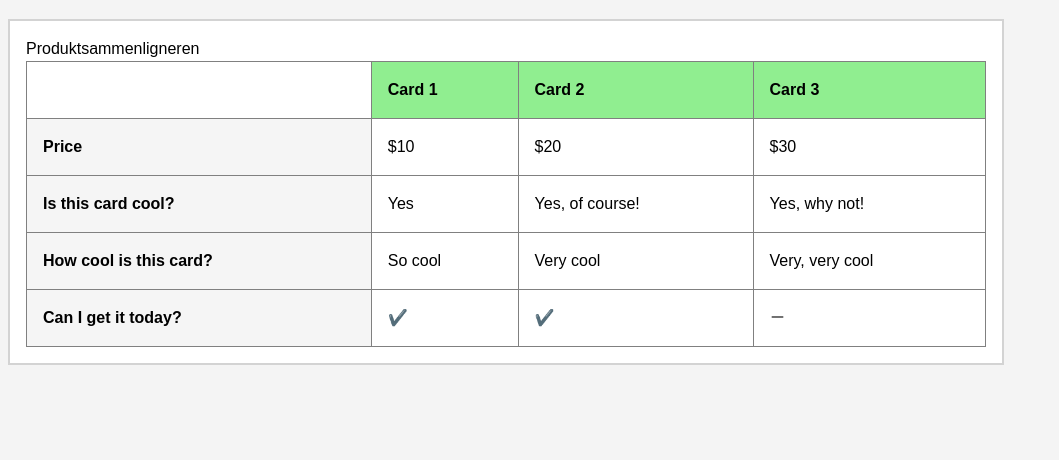
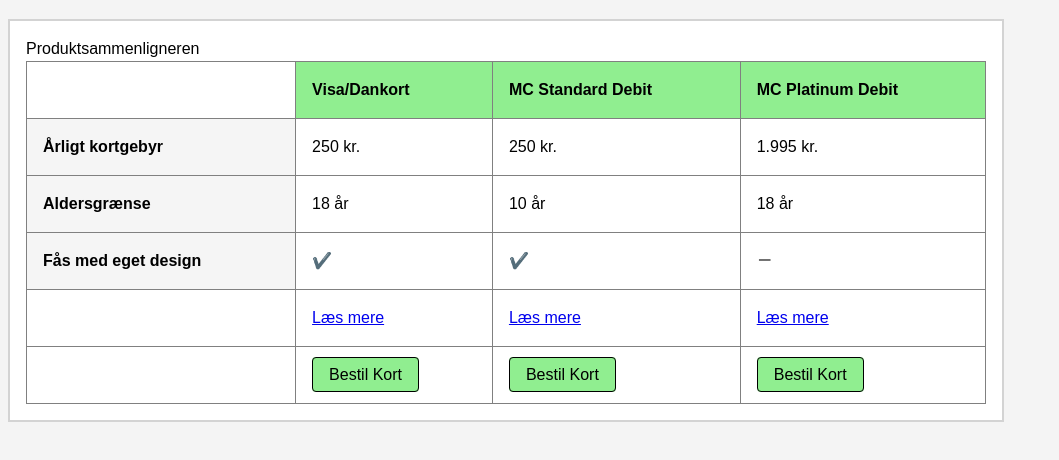
Before and after one commit to Koseioki/responsive-table, a plain HTML site: page index.html in a window 1280 px wide. Shown: the part 72-532 px from the top of the page, without its empty margins (0-1059 px from the left). Drawn offline with Linux system fonts and the light colour scheme.

Commit message:
added table footer and Danish

```diff
--- a/index.html
+++ b/index.html
@@ -1,5 +1,5 @@
 <!DOCTYPE html>
-<html lang="en">
+<html lang="da">
 
 <head>
   <meta charset="UTF-8">
@@ -12,43 +12,57 @@
 <h1>Responsive table</h1>
 <div class="table-wrapper">
   <table>
-    <caption lang="da">
+    <caption>
       Produktsammenligneren
     </caption>
     <thead>
       <tr>
         <td class="row-header"></td>
-        <th scope="col">Card 1</th>
-        <th scope="col">Card 2</th>
-        <th scope="col" class="third-column">Card 3</th>
+        <th scope="col">Visa/Dankort</th>
+        <th scope="col">MC Standard Debit</th>
+        <th scope="col" class="third-column">MC Platinum Debit</th>
       </tr>
     </thead>
     <tbody>
       <tr>
-        <th scope="row" class="row-header">Price</th>
-        <td><span class="narrow-th" aria-hidden="true">Price: </span>$10</td>
-        <td><span class="narrow-th" aria-hidden="true">Price: </span>$20</td>
-        <td class="third-column"><span class="narrow-th" aria-hidden="true">Price: </span>$30</td>
+        <th scope="row" class="row-header">Årligt kortgebyr</th>
+        <td><span class="narrow-th" aria-hidden="true">Årligt kortgebyr: </span>250 kr.</td>
+        <td><span class="narrow-th" aria-hidden="true">Årligt kortgebyr: </span>250 kr.</td>
+        <td class="third-column"><span class="narrow-th" aria-hidden="true">Årligt kortgebyr: </span>1.995 kr.</td>
       </tr>
       <tr>
-        <th scope="row" class="row-header">Is this card cool?</th>
-        <td><span class="narrow-th" aria-hidden="true">Is this card cool?: </span>Yes</td>
-        <td><span class="narrow-th" aria-hidden="true">Is this card cool?: </span>Yes, of course!</td>
-        <td class="third-column"><span class="narrow-th" aria-hidden="true">Is this card cool?: </span>Yes, why not!</td>
+        <th scope="row" class="row-header">Aldersgrænse</th>
+        <td><span class="narrow-th" aria-hidden="true">Aldersgrænse: </span>18 år</td>
+        <td><span class="narrow-th" aria-hidden="true">Aldersgrænse: </span>10 år</td>
+        <td class="third-column"><span class="narrow-th" aria-hidden="true">Aldersgrænse: </span>18 år</td>
       </tr>
-      <tr>
+      <!-- <tr>
         <th scope="row" class="row-header">How cool is this card?</th>
         <td><span class="narrow-th" aria-hidden="true">How cool is this card?: </span>So cool</td>
         <td><span class="narrow-th" aria-hidden="true">How cool is this card?: </span>Very cool</td>
         <td class="third-column"><span class="narrow-th" aria-hidden="true">How cool is this card?: </span>Very, very cool</td>
+      </tr> -->
+      <tr>
+        <th scope="row" class="row-header">Fås med eget design</th>
+        <td><span class="narrow-th" aria-hidden="true">Fås med eget design: </span><span aria-hidden="true">✔️</span><span class="sr-only">Ja</span></td>
+        <td><span class="narrow-th" aria-hidden="true">Fås med eget design: </span><span aria-hidden="true">✔️</span><span class="sr-only">Ja</span></td>
+        <td class="third-column"><span class="narrow-th" aria-hidden="true">Fås med eget design: </span><span aria-hidden="true">－</span><span class="sr-only">Mej</span></td>
+      </tr>
+    </tbody>
+    <tfoot>
+      <tr>
+        <td class="row-header"></td>
+        <td><a href="/">Læs mere</a></td>
+        <td><a href="/">Læs mere</a></td>
+        <td class="third-column"><a href="/">Læs mere</a></td>
       </tr>
       <tr>
-        <th scope="row" class="row-header">Can I get it today?</th>
-        <td><span class="narrow-th" aria-hidden="true">Can I get it today?: </span><span aria-hidden="true">✔️</span><span class="sr-only">Yes</span></td>
-        <td><span class="narrow-th" aria-hidden="true">Can I get it today?: </span><span aria-hidden="true">✔️</span><span class="sr-only">Yes</span></td>
-        <td class="third-column"><span class="narrow-th" aria-hidden="true">Can I get it today?: </span><span aria-hidden="true">－</span><span class="sr-only">No</span></td>
+        <td class="row-header"></td>
+        <td><a href="/" class="button-link"><span aria-hidden="true">Bestil Kort</span><span class="sr-only">Bestil Visa/Dankort</span></a></td>
+        <td><a href="/" class="button-link"><span aria-hidden="true">Bestil Kort</span><span class="sr-only">Bestil MC Standard Debit</span></a></td>
+        <td class="third-column"><a href="/" class="button-link"><span aria-hidden="true">Bestil Kort</span><span class="sr-only">Bestil MC Platinum Debit</span></a></td>
       </tr>
-    </tbody>
+    </tfoot>
   </table>
 </div>
 
--- a/style.css
+++ b/style.css
@@ -42,6 +42,15 @@
     /* display: block; */
   }
 
+  .button-link {
+    text-decoration: none;
+    color: black;
+    padding: 0.5rem 1rem;
+    background-color: lightgreen;
+    border-radius: 0.25rem;
+    border: black 0.0625rem solid;
+  }
+
   @media only screen and (max-width: 600px) {
 
 
```
